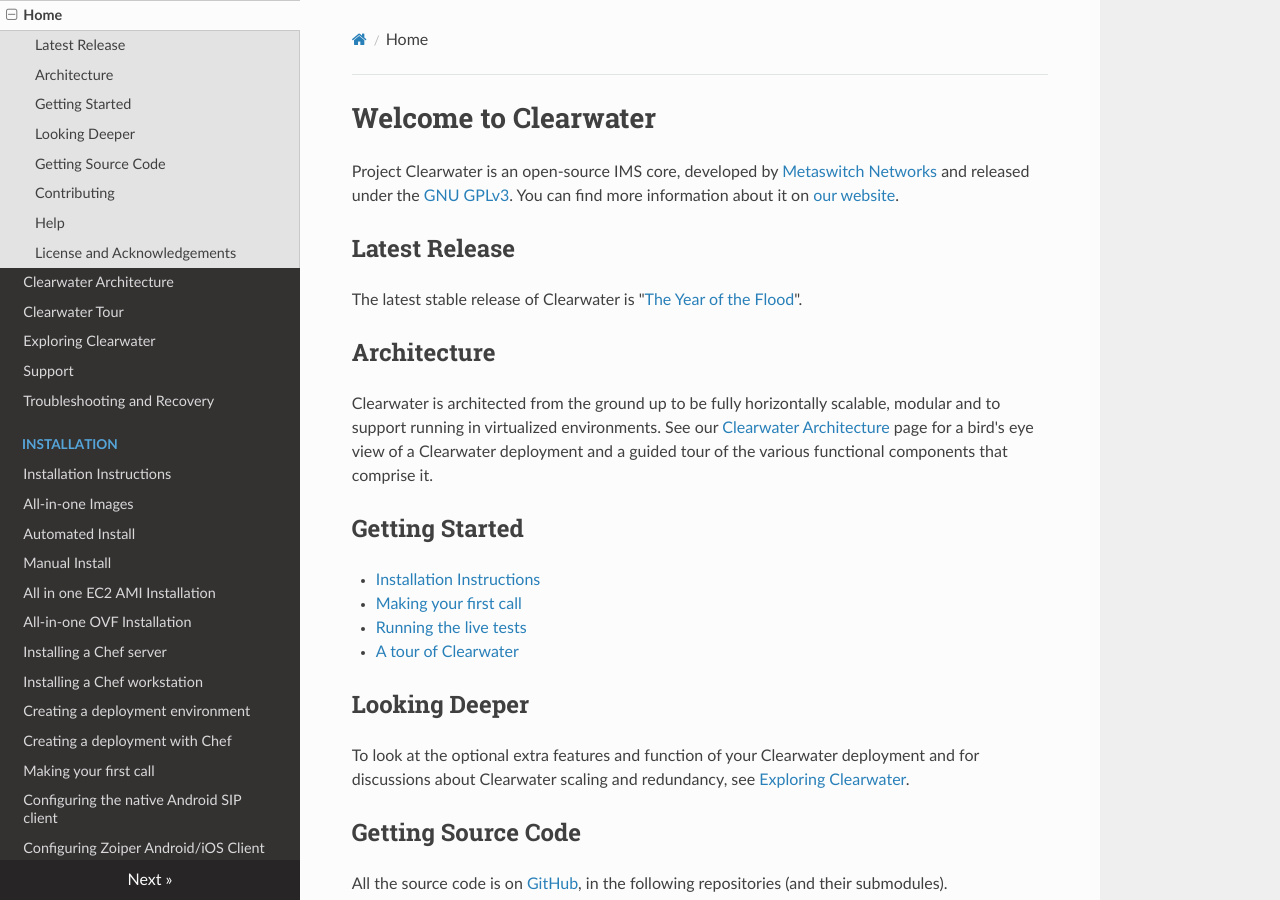
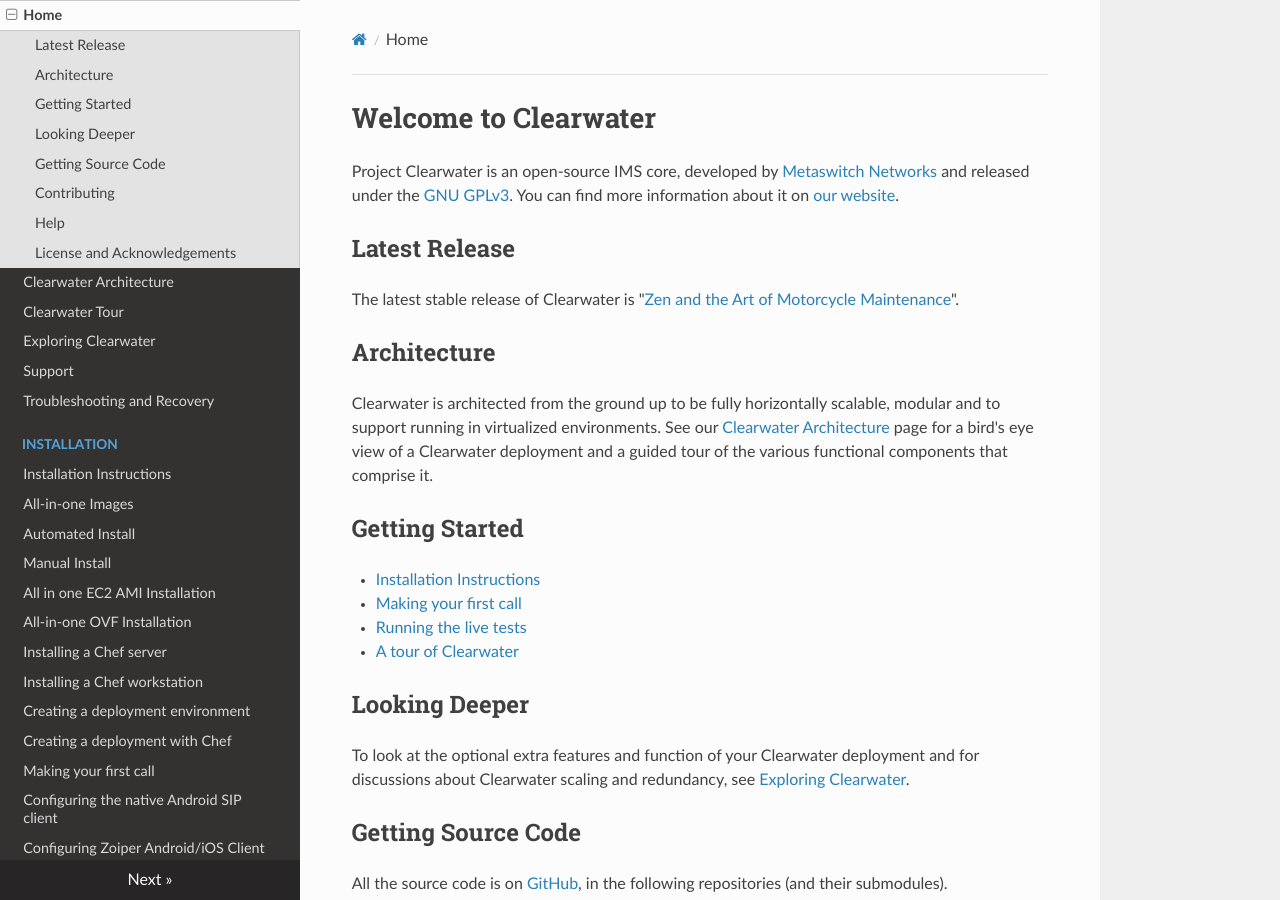
Before and after one commit to Metaswitch/clearwater-readthedocs, an MkDocs documentation site: the page built from docs/index.md, in a window 1280 px wide and 900 px high. Built offline with MkDocs 1.6.1, drawn with Linux system fonts in a browser that asks for light colours; nearby versions of some CDN libraries; old or Windows-style settings are respelled for this version of MkDocs.

Commit message:
Update to Zen release

```diff
--- a/docs/index.md
+++ b/docs/index.md
@@ -4,7 +4,7 @@ Project Clearwater is an open-source IMS core, developed by [Metaswitch Networks
 
 ## Latest Release
 
-The latest stable release of Clearwater is "[The Year of the Flood](https://www.goodreads.com/book/show/6080337-the-year-of-the-flood)".
+The latest stable release of Clearwater is "[Zen and the Art of Motorcycle Maintenance](https://www.goodreads.com/book/show/629.Zen_and_the_Art_of_Motorcycle_Maintenance)".
 
 ## Architecture
 
```
